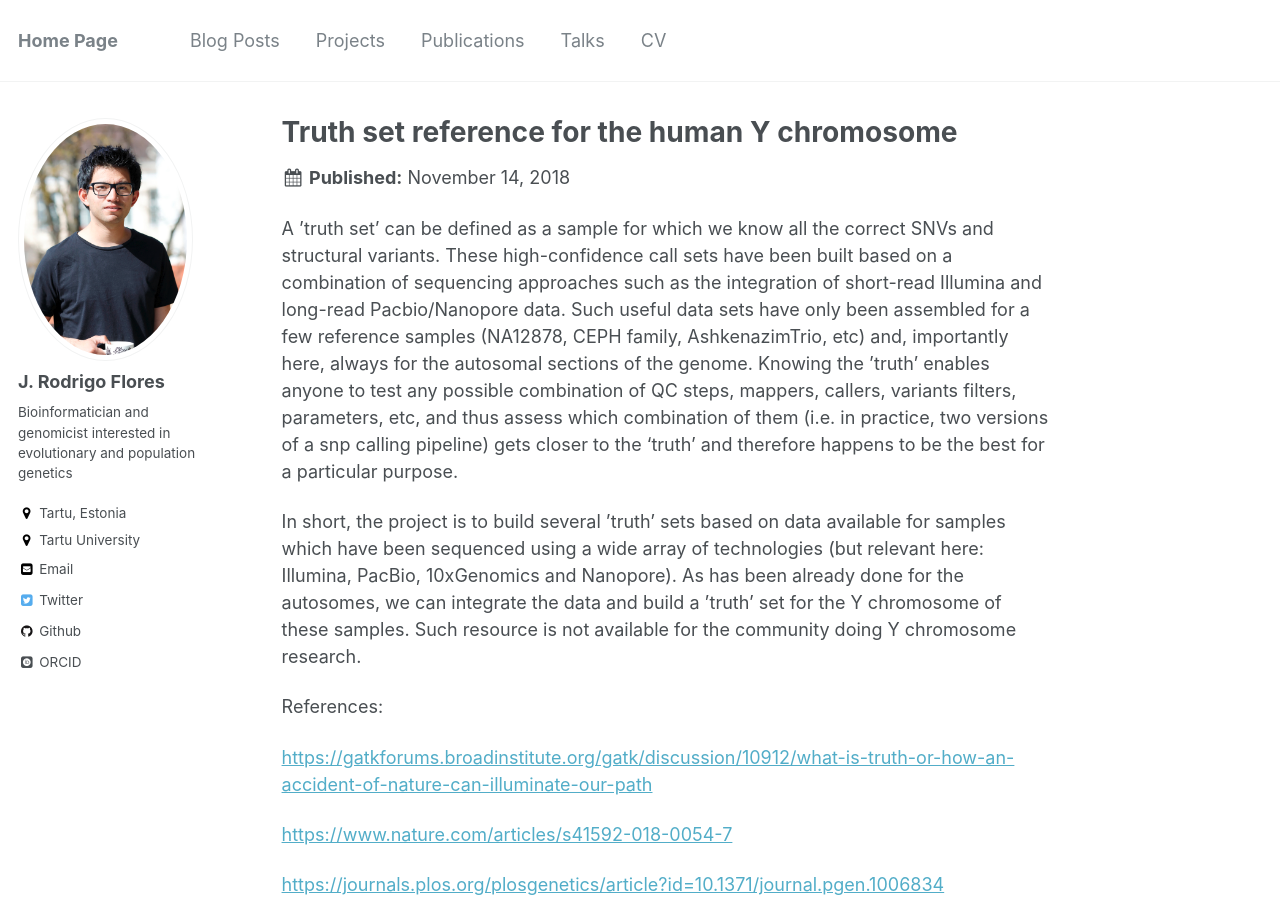
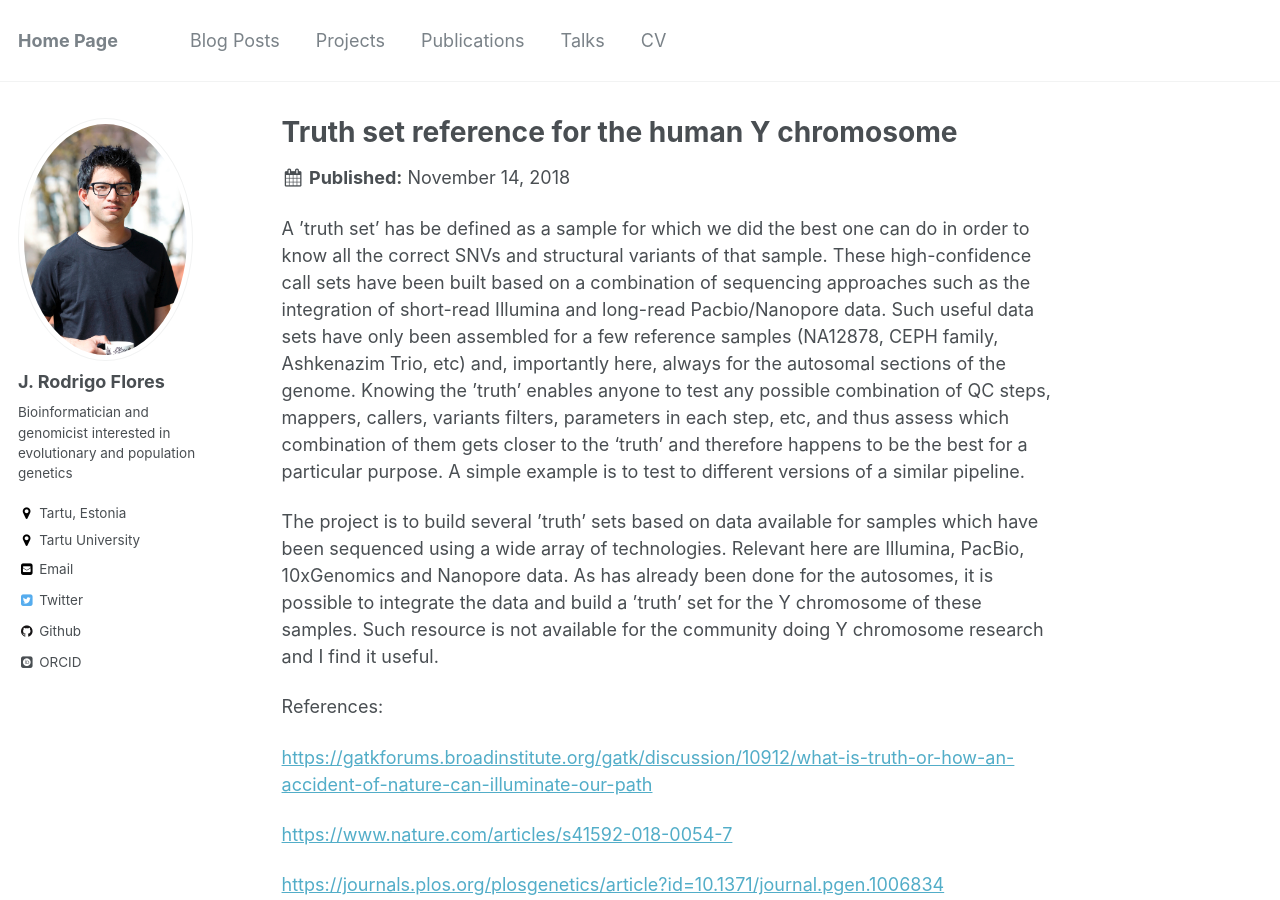
Before and after one commit to JRodrigoF/JRodrigoFlores.github.io, a Jekyll site: the page built from _projects/Y-chromosome-truth-sets.md, in a window 1280 px wide and 900 px high. Built offline with Jekyll 4.4.1, drawn with Linux system fonts in a browser that asks for light colours; some web fonts are replaced.

Commit message:
Update Y-chromosome-truth-sets.md

```diff
--- a/_projects/Y-chromosome-truth-sets.md
+++ b/_projects/Y-chromosome-truth-sets.md
@@ -4,9 +4,9 @@ excerpt: "Building a high-confidence call set for Y chromosome SNVs and structur
 collection: projects
 ---
 
-A ’truth set’ can be defined as a sample for which we know all the correct SNVs and structural variants. These high-confidence call sets have been built based on a combination of sequencing approaches such as the integration of short-read Illumina and long-read Pacbio/Nanopore data. Such useful data sets have only been assembled for a few reference samples (NA12878, CEPH family, AshkenazimTrio, etc) and, importantly here, always for the autosomal sections of the genome. Knowing the ’truth’ enables anyone to test any possible combination of QC steps, mappers, callers, variants filters, parameters, etc, and thus assess which combination of them (i.e. in practice, two versions of a snp calling pipeline) gets closer to the 'truth' and therefore happens to be the best for a particular purpose.
+A ’truth set’ has be defined as a sample for which we did the best one can do in order to know all the correct SNVs and structural variants of that sample. These high-confidence call sets have been built based on a combination of sequencing approaches such as the integration of short-read Illumina and long-read Pacbio/Nanopore data. Such useful data sets have only been assembled for a few reference samples (NA12878, CEPH family, Ashkenazim Trio, etc) and, importantly here, always for the autosomal sections of the genome. Knowing the ’truth’ enables anyone to test any possible combination of QC steps, mappers, callers, variants filters, parameters in each step, etc, and thus assess which combination of them gets closer to the 'truth' and therefore happens to be the best for a particular purpose. A simple example is to test to different versions of a similar pipeline.
 
-In short, the project is to build several ’truth' sets based on data available for samples which have been sequenced using a wide array of technologies (but relevant here: Illumina, PacBio, 10xGenomics and Nanopore). As has been already done for the autosomes, we can integrate the data and build a ’truth’ set for the Y chromosome of these samples. Such resource is not available for the community doing Y chromosome research.
+The project is to build several ’truth' sets based on data available for samples which have been sequenced using a wide array of technologies. Relevant here are Illumina, PacBio, 10xGenomics and Nanopore data. As has already been done for the autosomes, it is possible to integrate the data and build a ’truth’ set for the Y chromosome of these samples. Such resource is not available for the community doing Y chromosome research and I find it useful.
 
 
 References:
```
